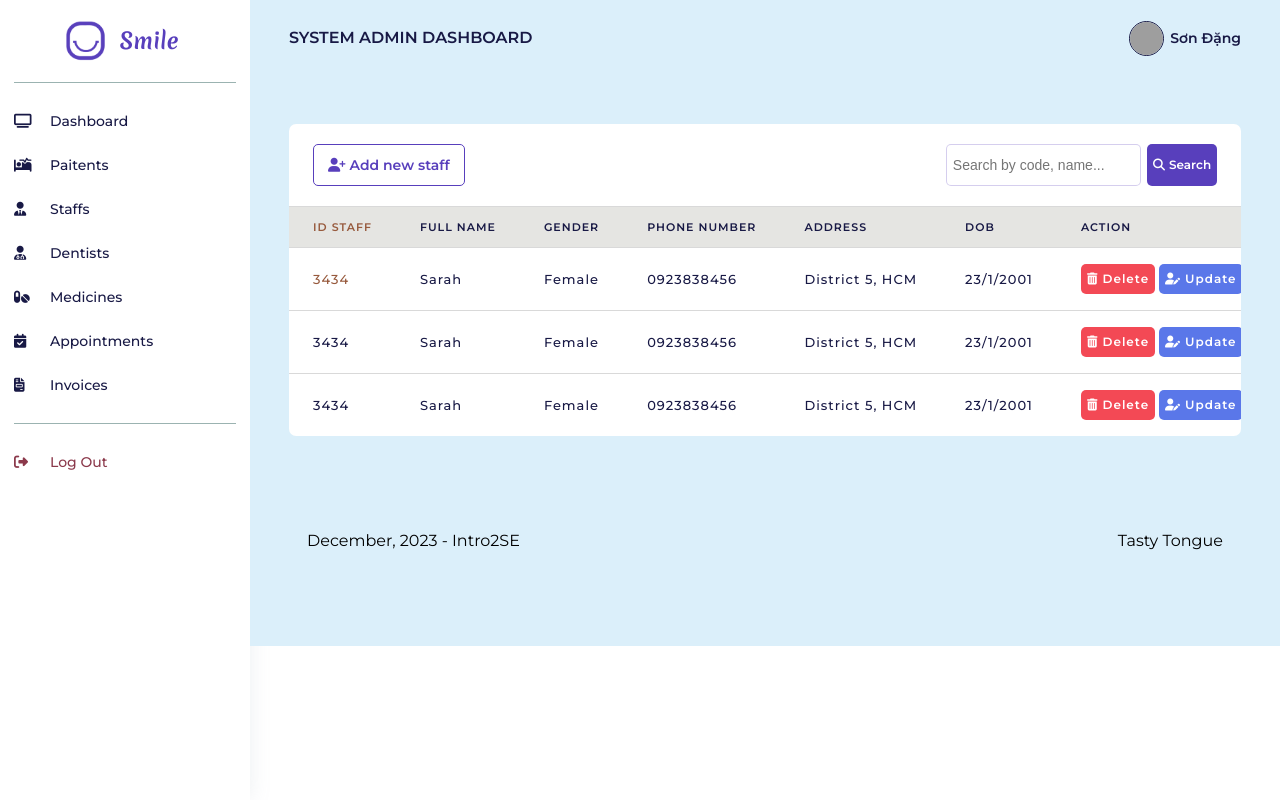
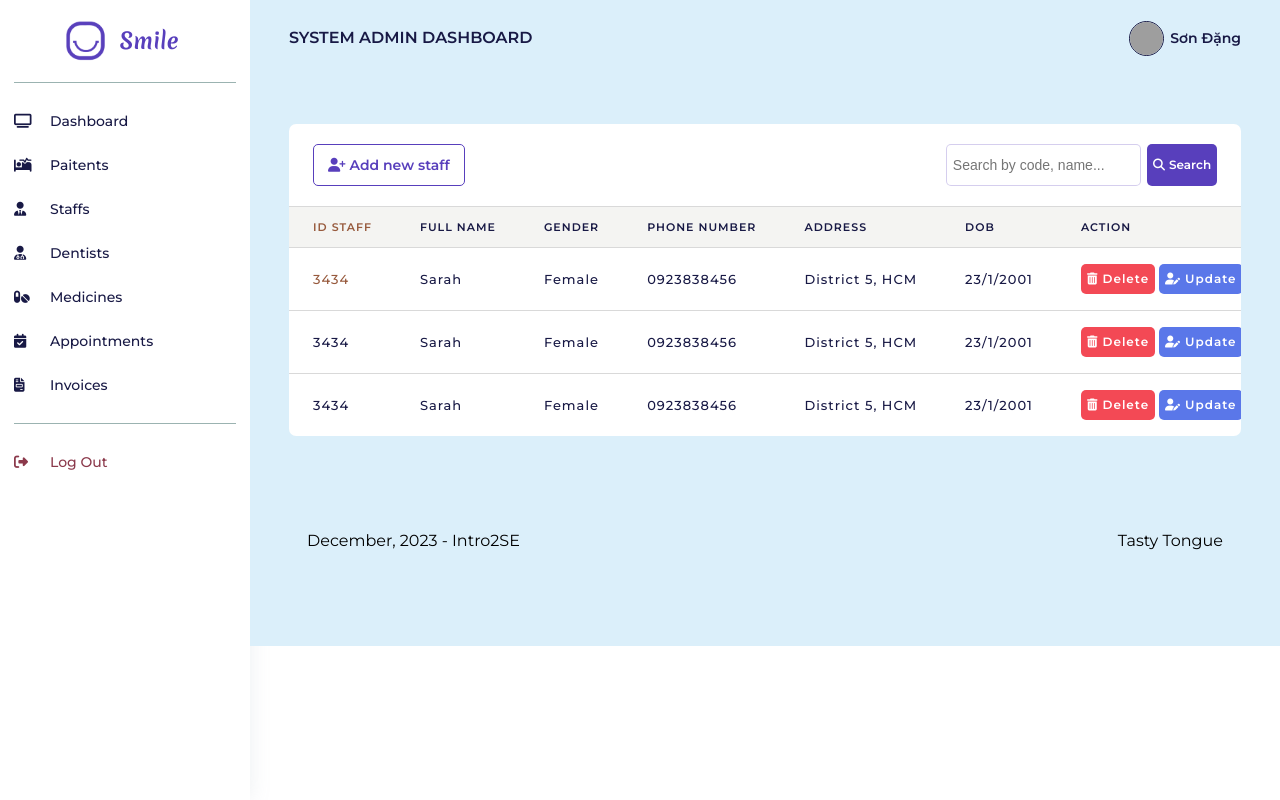
Before and after one commit to BNKieuNhi/AdvDB-DentalClinic, a PHP site: page /RestaurantPOS/MainUI/html/staffs.html in a window 1280 px wide. Run offline with PHP 8.4, Linux system fonts and the light colour scheme; lists and menus that the app fills with data are empty; grey boxes are pictures that could not be loaded.

Commit message:
Update base.css

```diff
--- a/Source/Website/DentalClinic/MainUI/assets/css/base.css
+++ b/Source/Website/DentalClinic/MainUI/assets/css/base.css
@@ -96,7 +96,7 @@
     letter-spacing: 1px;
     text-transform: uppercase;
     border-top: 1px solid #d9d9d9;
-    background-color: #E5E5E2;
+    background-color: #f4f4f2;
     text-align: left;
 }
 
```
